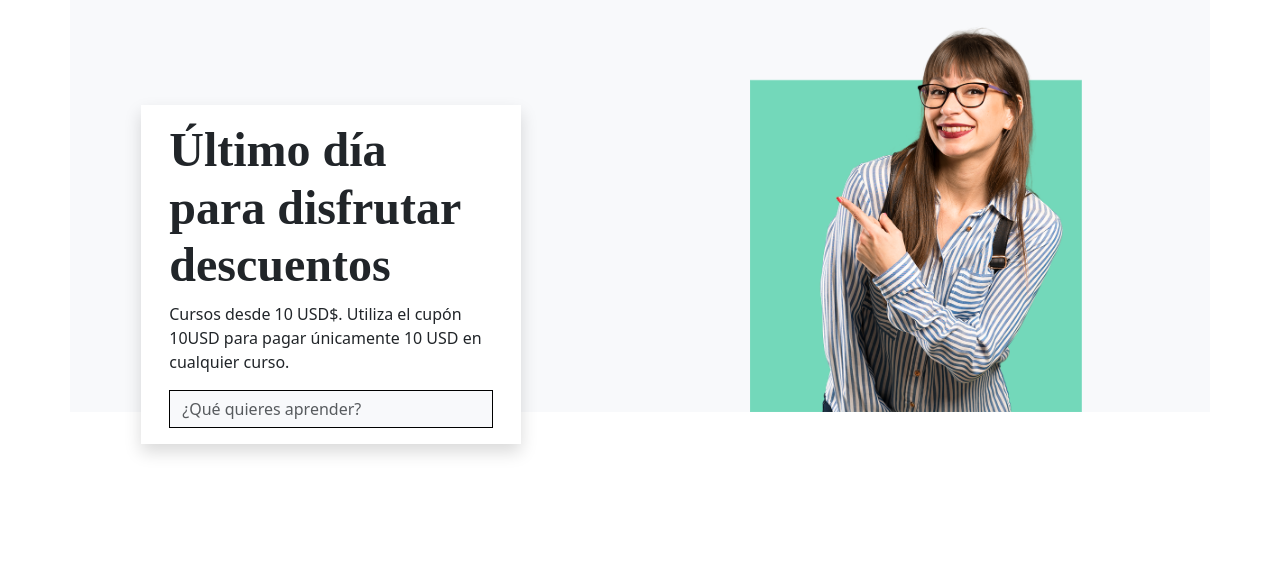
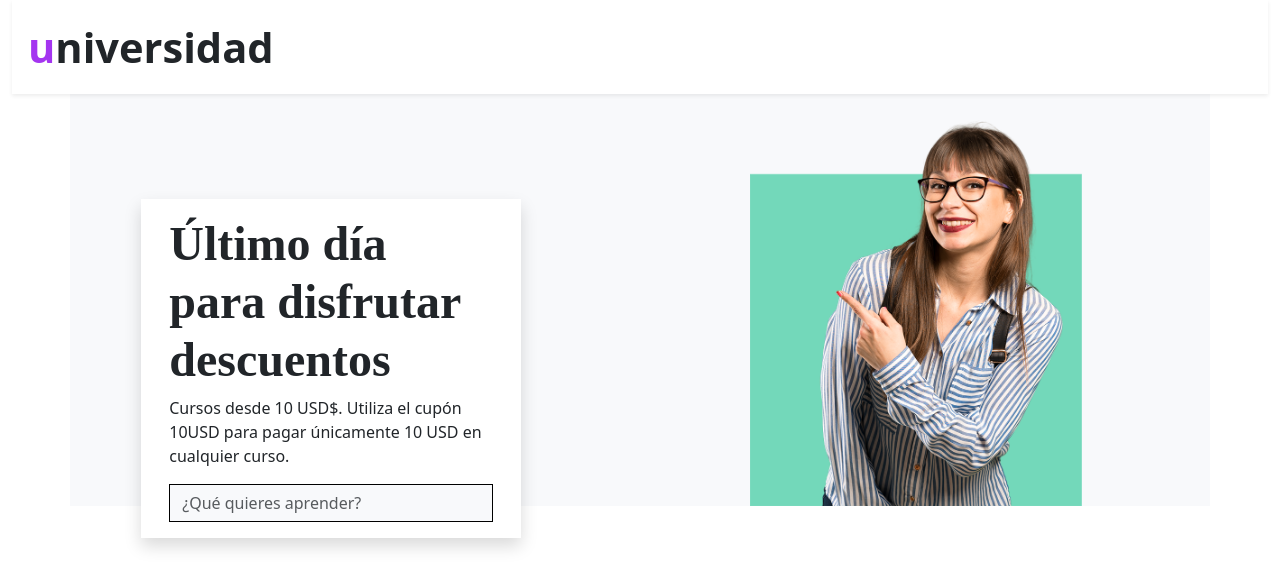
Before and after one commit to Naibaf93/Udemyclon, a website: page index.html in a window 1280 px wide. Drawn offline with nearby package versions, Linux system fonts and the light colour scheme; a web font is replaced by a local one.

Commit message:
comenzando el header

```diff
--- a/index.html
+++ b/index.html
@@ -12,6 +12,13 @@
     <link rel="stylesheet" href="https://cdn.jsdelivr.net/npm/bootstrap-icons@1.5.0/font/bootstrap-icons.css">
 </head>
 <body>
+
+    <header class="header container-fluid d-none d-lg-block">
+        <div class="d-flex justify-content-between align-items-center p-3 shadow-sm">
+             <p class="fs-3 fw-bold m-0"><span class="text-success">u</span>niversidad</p>
+        </div>
+
+    </header>
 
     <section class="descuentos container-xl">
         <div class="row justify-content-around align-items-lg-end bg-light">
--- /dev/null
+++ b/src/scss/ui/_header.scss
@@ -0,0 +1,4 @@
+.header {
+    position: relative;
+    z-index: 100;
+}
--- a/src/scss/ui/_index.scss
+++ b/src/scss/ui/_index.scss
@@ -1 +1,2 @@
+@forward 'header';
 @forward 'descuentos';
```
Also changed, not shown: build/css/app.css.
